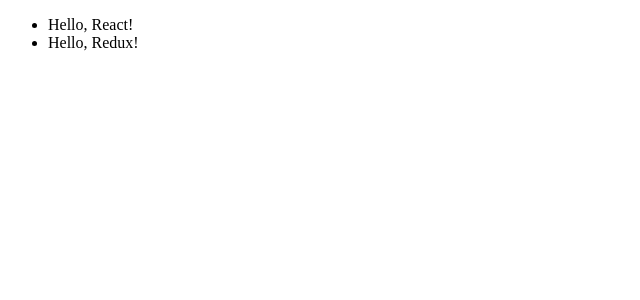
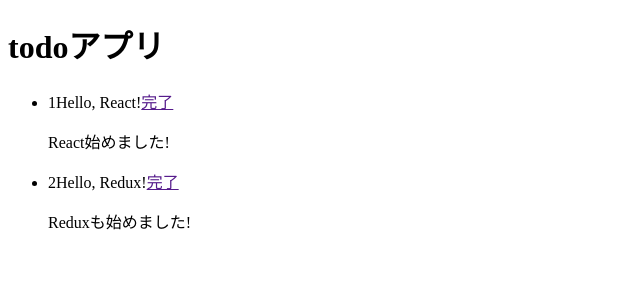
Before and after one commit to ucchy84/todo-app, a React (Create React App) app in the folder workplace/: page / in a window 1280 px wide. Shown: the top 300 px of the page, without its empty margins (0-640 px from the left). Built offline with nearby package versions, Linux system fonts and the light colour scheme.

Commit message:
add component

```diff
--- a/workplace/src/App.js
+++ b/workplace/src/App.js
@@ -1,6 +1,7 @@
-import React, { Component } from 'react';
+import React from 'react';
+import Todo from './Todo';
 
-class App extends Component {
+class App extends React.Component {
 
   constructor() {
     super();
@@ -23,12 +24,17 @@
   }
 
   render() {
+    const todos = this.state.todos.map( todo =>
+      <Todo
+        key={todo.id}
+        {...todo}
+      />
+    )
     return (
       <div className="app">
         <h1>todoアプリ</h1>
         <ul>
-          <li>{this.state.todos[0]}</li>
-          <li>{this.state.todos[1]}</li>
+          {todos}
         </ul>
       </div>
     )
--- /dev/null
+++ b/workplace/src/Todo.js
@@ -0,0 +1,21 @@
+import React from 'react';
+
+class Todo extends React.Component {
+
+  render() {
+    const className = 'unDone'
+    const link = this.props.done ? '元に戻す' : '完了'
+
+    return (
+      <li className={className}>
+        <span>{this.props.id}</span>
+        <span>{this.props.title}</span>
+        <a href="">{link}</a>
+        <p>{this.props.body}</p>
+      </li>
+    )
+
+  }
+}
+
+export default Todo
--- a/workplace/src/index.js
+++ b/workplace/src/index.js
@@ -1,36 +1,6 @@
 import React from 'react';
 import ReactDOM from 'react-dom';
-// import App from './App'
-
-class App extends React.Component {
-
-  render() {
-    const todos = [
-      {
-        id: 1,
-        title: "Hello, React!",
-        body: "React始めました!",
-        done: false
-      },
-      {
-        id: 2,
-        title: "Hello, Redux!",
-        body: "Reduxも始めました!",
-        done: false
-      },
-    ];
-
-
-    return (
-      <div className="app">
-        <ul>
-          <li>{todos[0].title}</li>
-          <li>{todos[1].title}</li>
-        </ul>
-      </div>
-    );
-  }
-}
+import App from './App'
 
 ReactDOM.render(
   <App />,
```
Also changed, not shown: 1 other file (tests, documents, lock files or other folders).
